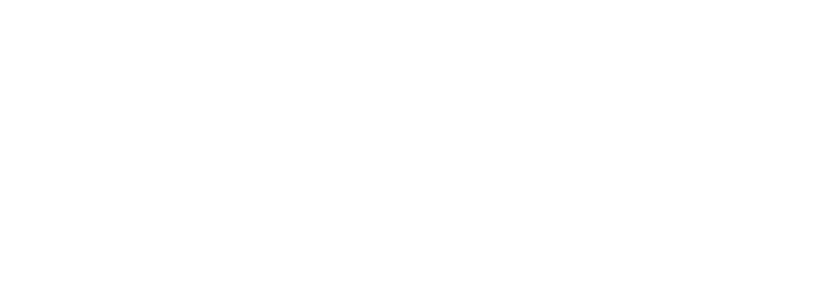
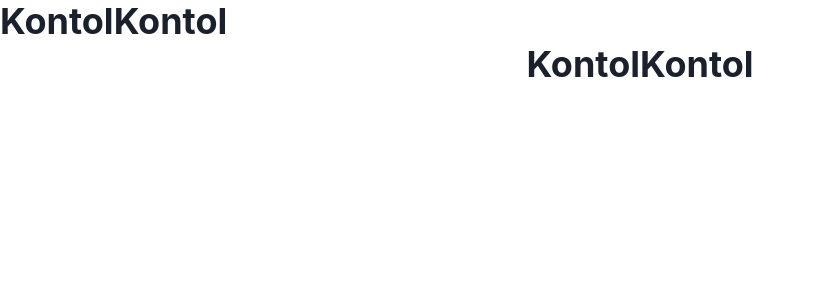
Before and after one commit to FarhannDev/inidesaku-pwa, a Next.js app: page / in a window 1280 px wide. Shown: the top 300 px of the page, without its empty margins (0-813 px from the left). Built offline with nearby package versions, Linux system fonts and the light colour scheme.

Commit message:
modified

```diff
--- a/app/layout.tsx
+++ b/app/layout.tsx
@@ -1,12 +1,6 @@
+import { fonts } from '@/utils/common/fonts';
 import { Providers } from './providers';
-import { Inter, Poppins } from 'next/font/google';
 import type { Metadata } from 'next';
-
-// const inter = Inter({ subsets: ['latin'] });
-const poppins = Poppins({
-  subsets: ['latin'],
-  weight: ['400', '500', '600', '700'],
-});
 
 export const metadata: Metadata = {
   title: 'Inidesaku PWA',
@@ -20,7 +14,7 @@ export default function RootLayout({
 }>) {
   return (
     <html lang="en">
-      <body className={poppins.className}>
+      <body className={fonts.poppins.variable}>
         <Providers>{children}</Providers>
       </body>
     </html>
--- a/app/page.tsx
+++ b/app/page.tsx
@@ -1,6 +1,16 @@
-import { Container, Box, Text, Stack, VStack } from '@chakra-ui/react';
-import Image from 'next/image';
+import { Box, Flex, Heading } from '@chakra-ui/react';
 
 export default function Home() {
-  return <></>;
+  return (
+    <>
+      <Flex>
+        <Heading>Kontol</Heading>
+        <Heading>Kontol</Heading>
+      </Flex>
+      <Box display="flex" justifyContent="center" alignContent="center">
+        <Heading>Kontol</Heading>
+        <Heading>Kontol</Heading>
+      </Box>
+    </>
+  );
 }
--- /dev/null
+++ b/utils/common/fonts.ts
@@ -0,0 +1,9 @@
+import { Poppins } from 'next/font/google';
+
+const poppins = Poppins({
+  subsets: ['latin'],
+  weight: ['400', '500', '600', '700'],
+  variable: '--font-poppins',
+});
+
+export const fonts = { poppins };
--- /dev/null
+++ b/utils/common/theme.ts
@@ -0,0 +1,9 @@
+import { extendTheme } from '@chakra-ui/react';
+
+export const theme = extendTheme({
+  ...extendTheme,
+  fonts: {
+    body: "'Open Sans', sans-serif",
+    heading: "'Poppins', sans-serif",
+  },
+});
```
